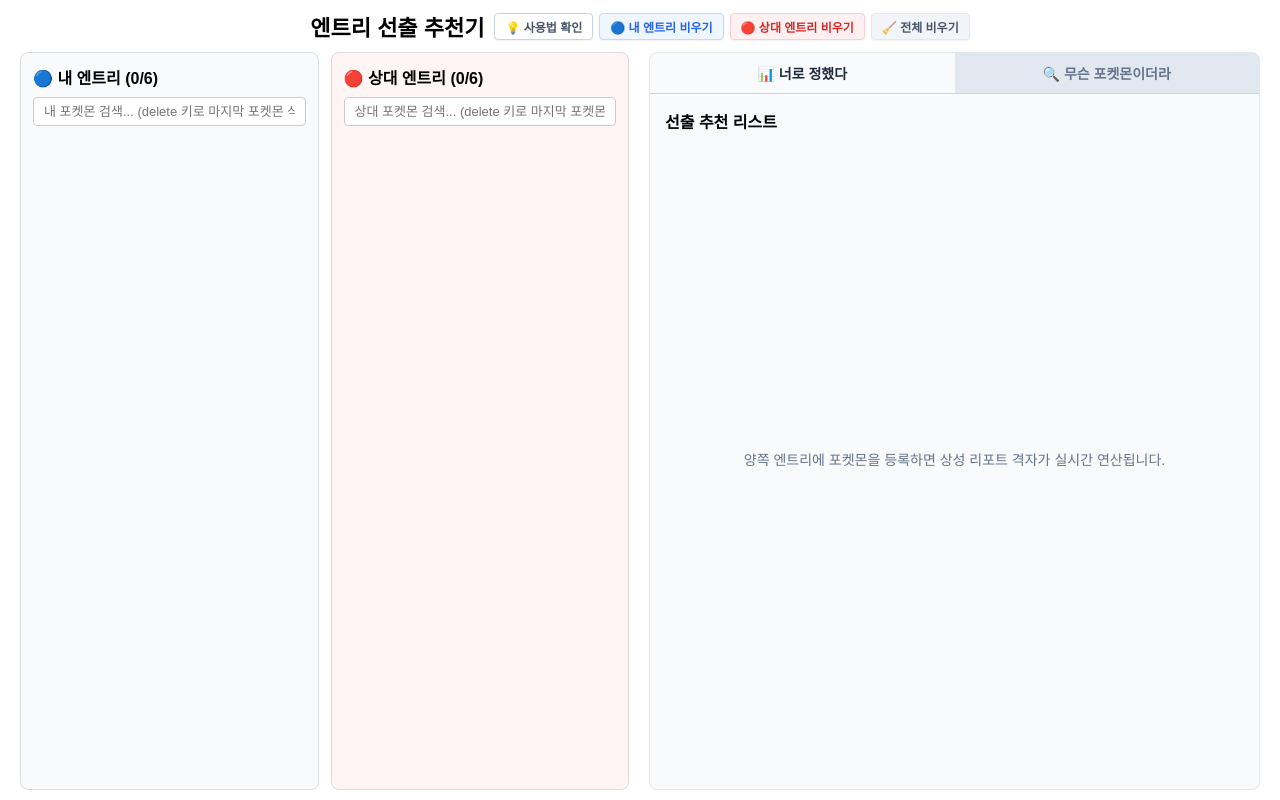
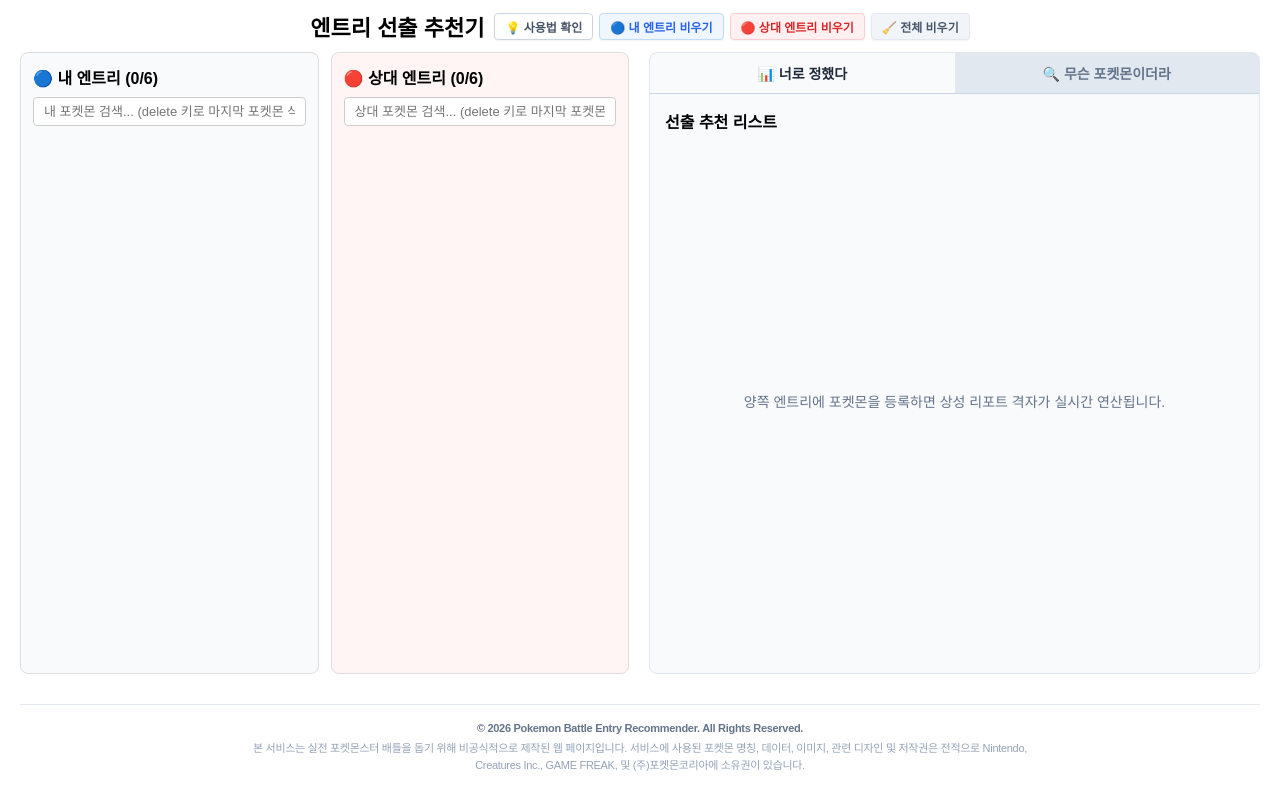
Before and after one commit to datain01/entry-calculator, a React (Vite) app: page / in a window 1280 px wide. Built offline with nearby package versions, Linux system fonts and the light colour scheme.

Commit message:
저작권 표기 추가

```diff
--- a/src/App.jsx
+++ b/src/App.jsx
@@ -836,6 +836,28 @@ function App() {
         </div>
 
       </div>
+      {/* 💡 [새로 추가] 최하단 푸터 저작권 및 법적 고지 영역 */}
+      <footer style={{
+        marginTop: '30px',
+        padding: '15px 10px',
+        borderTop: '1px solid #e2e8f0',
+        textAlign: 'center',
+        fontSize: '11px',
+        color: '#94a3b8',
+        lineHeight: '1.6',
+        letterSpacing: '-0.3px',
+        boxSizing: 'border-box',
+        width: '100%'
+      }}>
+        <div style={{ fontWeight: 'bold', color: '#64748b', marginBottom: '2px' }}>
+          © {new Date().getFullYear()} Pokemon Battle Entry Recommender. All Rights Reserved.
+        </div>
+        <div style={{ maxWidth: '800px', margin: '0 auto', wordBreak: 'keep-all' }}>
+          본 서비스는 실전 포켓몬스터 배틀을 돕기 위해 비공식적으로 제작된 웹 페이지입니다.
+          서비스에 사용된 포켓몬 명칭, 데이터, 이미지, 관련 디자인 및 저작권은 전적으로
+          Nintendo, Creatures Inc., GAME FREAK, 및 (주)포켓몬코리아에 소유권이 있습니다.
+        </div>
+      </footer>
     </div>
   );
 }
```
